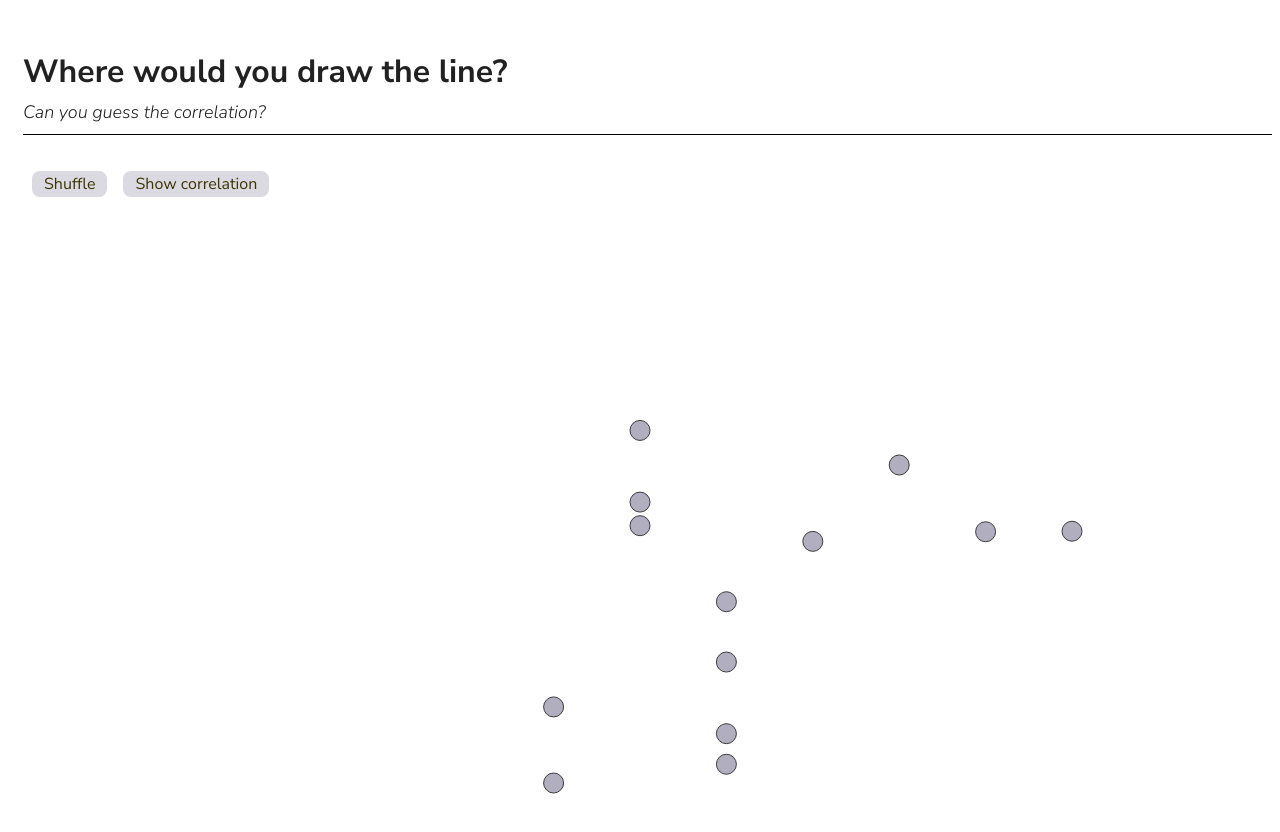
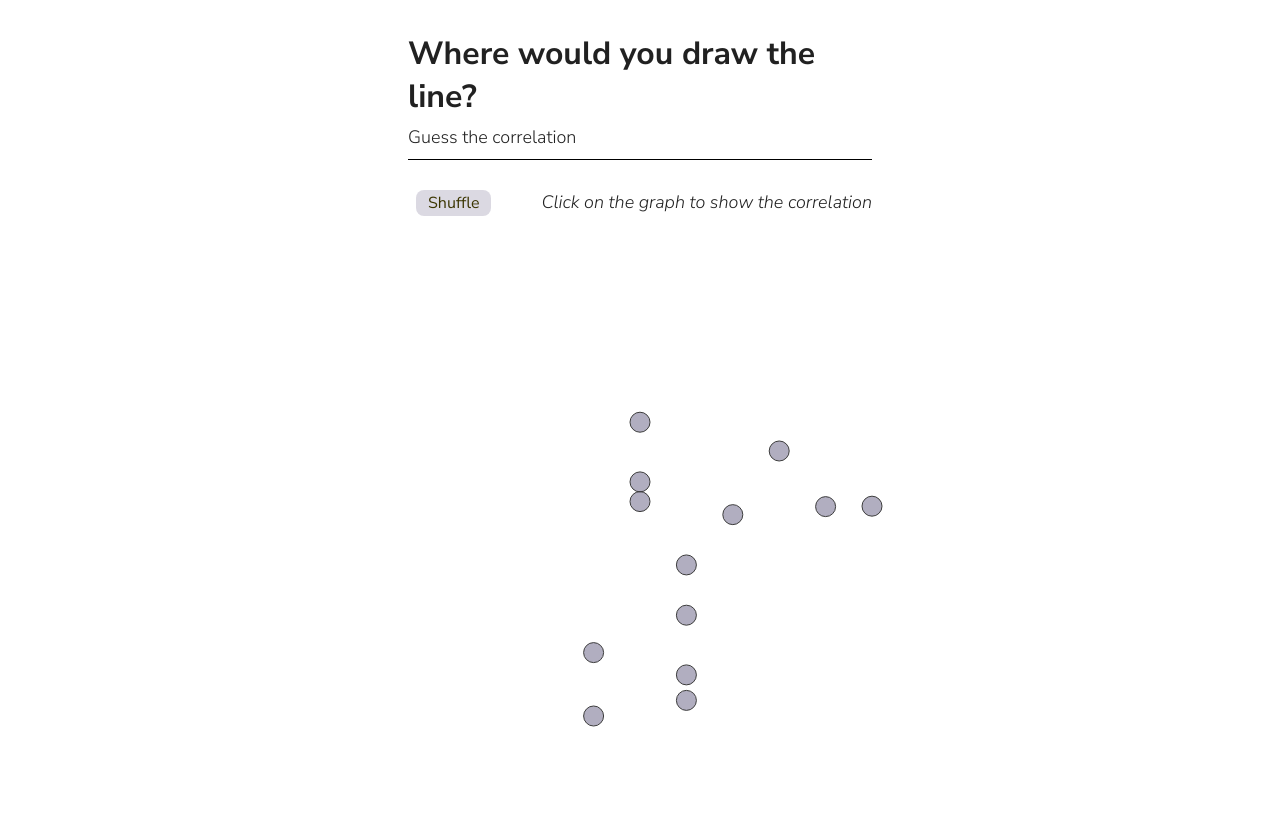
Before and after one commit to msaintlu/linear-regression, a React (Vite) app: page / in a window 1280 px wide. Shown: the top 832 px of the page. After the commit the page ends 800 px from the top, so only its background shows below. Built offline with nearby package versions, Linux system fonts and the light colour scheme.

Commit message:
Click on the graph

```diff
--- a/src/App.jsx
+++ b/src/App.jsx
@@ -4,7 +4,6 @@ import * as d3 from "d3";
 
 
 const MARGIN = { top: 0, right: 0, bottom: 0, left: 0 };
-const width = 1000;
 
 const generateData = (numberOfPoints = 13) => {
   const randomX = d3.randomInt(1, 11);
@@ -33,50 +32,46 @@ function App() {
   };
 
   return (
-    <>
-      <div
-        style={{
-          marginTop: 50,
-          marginBottom: 20,
-          marginLeft: 15,
-        }}
-      >
+    <div
+      style={{
+        marginTop: 20,
+        marginLeft: 400,
+        marginRight: 400,
+      }}
+    >
+      <div style={{ marginBottom: 20 }}>
         <p style={{ fontWeight: "bolder", fontSize: 32 }}>
           Where would you draw the line?
         </p>
-        <p style={{ fontSize: 18, fontStyle: "italic", marginTop: -25 }}>
-          Can you guess the correlation?
+        <p style={{ fontSize: 18, marginTop: -25 }}>
+          Guess the correlation
         </p>
       </div>
 
       <div
         style={{
-          width: { width },
           height: "1px",
           backgroundColor: "black",
-          marginLeft: 15,
-          marginBottom: 20,
+          marginBottom: 30,
           marginTop: -10,
         }}
       />
 
-      <div style={{ padding: 16 }}>
+      <div style={{ display: "flex", justifyContent: "space-between"}}>
         <button className="button" onClick={handleShuffle}>
           Shuffle
         </button>
-        <button className="button" onClick={() => setShowLine(true)}>
-          Show correlation
-        </button>
+        <p style={{ fontSize: 18, fontStyle: "italic", marginTop:0, marginBottom:0}}>
+          Click on the graph to show the correlation
+        </p>
       </div>
 
       <div
         style={{
-          height: 600,
-          marginLeft: 200,
-          marginRight: 200,
-          marginTop: 30,
-          marginBottom: 80,
+          height: 500,
+          marginTop: 50,
         }}
+        onClick={() => setShowLine(true)}
       >
         <ResponsiveScatterplot
           data={data}
@@ -84,7 +79,7 @@ function App() {
           showLine={showLine}
         />
       </div>
-    </>
+    </div>
   );
 }
 
--- a/src/vizcomponents/Scatterplot.jsx
+++ b/src/vizcomponents/Scatterplot.jsx
@@ -47,13 +47,9 @@ const Scatterplot = ({ width, height, data, MARGIN, showLine }) => {
     return 1 - ssResidual / ssTotal;
   };
 
-  console.log(
-    computeR2(
-      data,
-      linearRegression(data).slope,
-      linearRegression(data).intercept
-    )
-  );
+  const f_x = (x) => {
+    return linearRegression(data).intercept + linearRegression(data).slope * x;
+  };
 
 
   return (
@@ -66,13 +62,10 @@ const Scatterplot = ({ width, height, data, MARGIN, showLine }) => {
           {showLine && (
             <>
               <motion.line
-                x1={xScale(0)}
+                x1={xScale(1)}
                 x2={xScale(10)}
-                y1={yScale(linearRegression(data).intercept)}
-                y2={yScale(
-                  linearRegression(data).intercept +
-                    linearRegression(data).slope * 10
-                )}
+                y1={yScale(f_x(1))}
+                y2={yScale(f_x(10))}
                 stroke="black"
                 initial={{ pathLength: 0 }}
                 animate={{ pathLength: 1 }}
```
